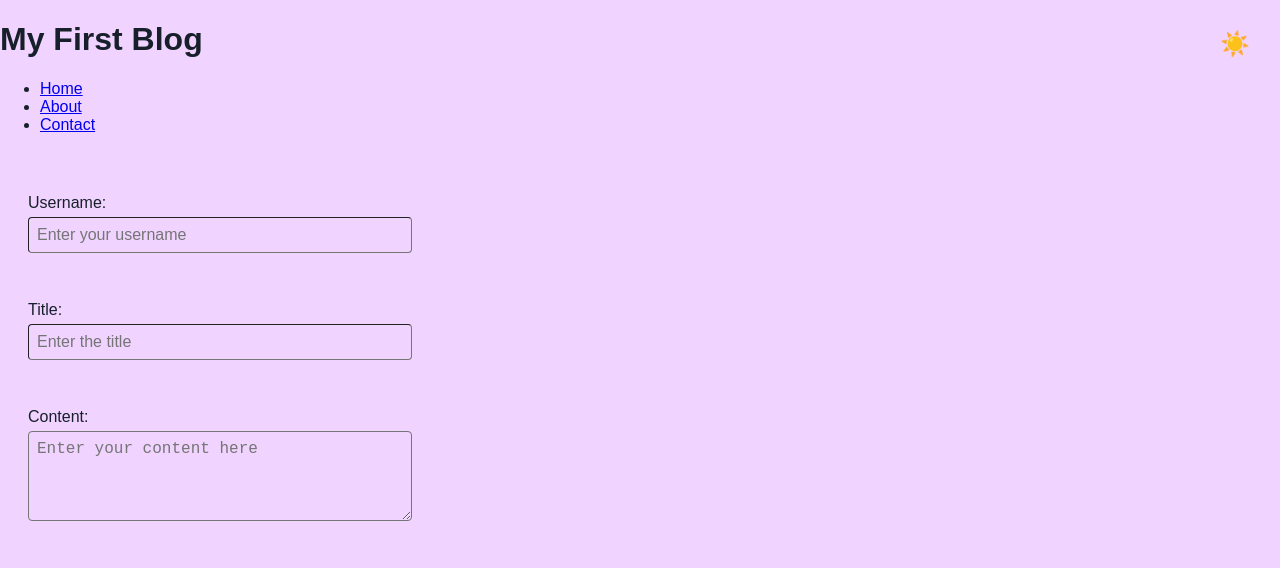
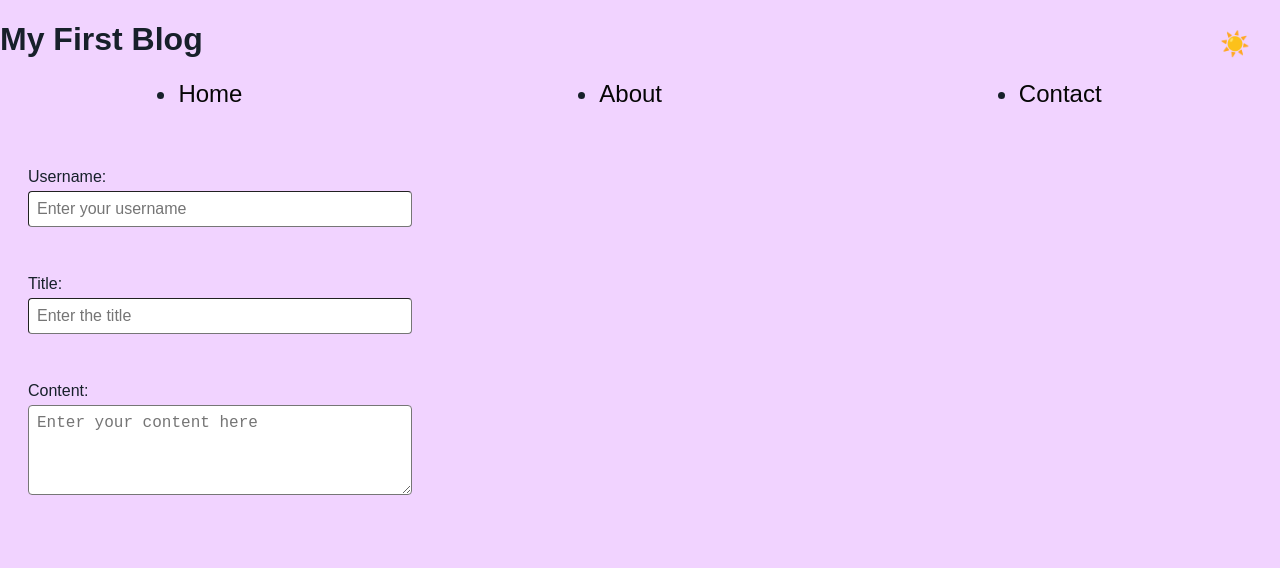
Before and after one commit to Audrisofthestars/Challenge-4, a plain HTML site: page index.html in a window 1280 px wide. Drawn offline with Linux system fonts and the light colour scheme.

Commit message:
Adjusted colors

```diff
--- a/assets/css/styles.css
+++ b/assets/css/styles.css
@@ -51,6 +51,37 @@ body {
   display: none; /* Hide moon icon in light mode */
 }
 
+/* Navigation Styles */
+nav {
+  width: 100%;
+}
+
+nav ul {
+  display: flex;
+  justify-content: space-around; /* Distribute nav items evenly */
+  padding: 0;
+}
+
+nav li {
+  font-size: 1.5em; /* Set font size to h2 equivalent */
+}
+
+nav a {
+  text-decoration: none;
+  color: inherit; /* Inherit color from body */
+  transition: color 0.3s; /* Smooth color transition */
+}
+
+/* Dark mode link styles */
+.dark nav a {
+  color: #FFFFFF; /* White text for links in dark mode */
+}
+
+/* Light mode link styles */
+.light nav a {
+  color: #060606; /* Dark text for links in light mode */
+}
+
 /* Form Styles */
 form {
   max-width: 400px;
@@ -72,6 +103,20 @@ input, textarea {
   box-sizing: border-box;
 }
 
+/* Dark mode input/textarea styles */
+.dark input,
+.dark textarea {
+  color: #F1F1F1; /* White text for dark mode */
+  background-color: #333; /* Dark background for input areas */
+}
+
+/* Light mode input/textarea styles */
+.light input,
+.light textarea {
+  color: #17202a; /* Dark text for light mode */
+  background-color: #fff; /* Light background for input areas */
+}
+
 textarea {
   resize: vertical;
 }
```
